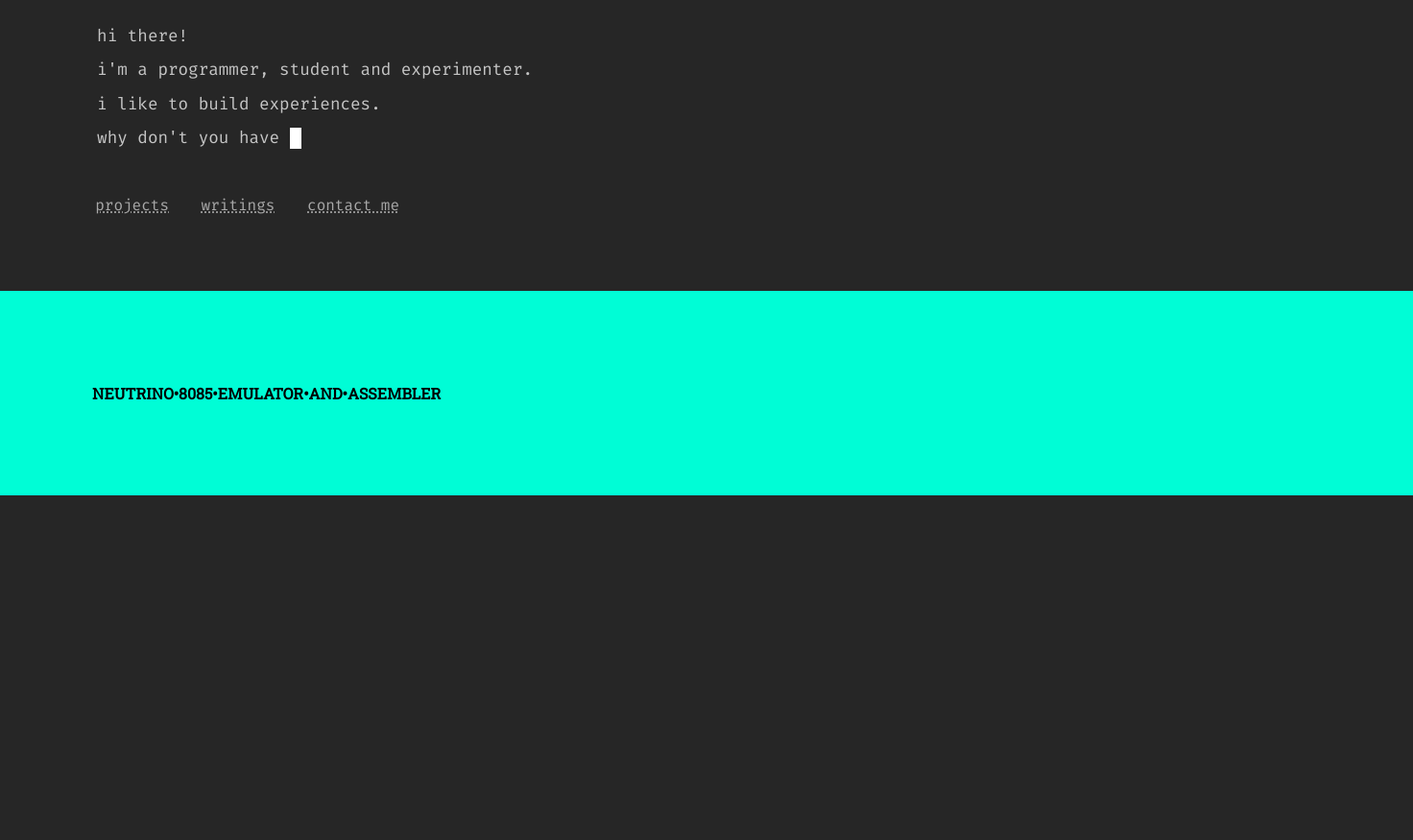
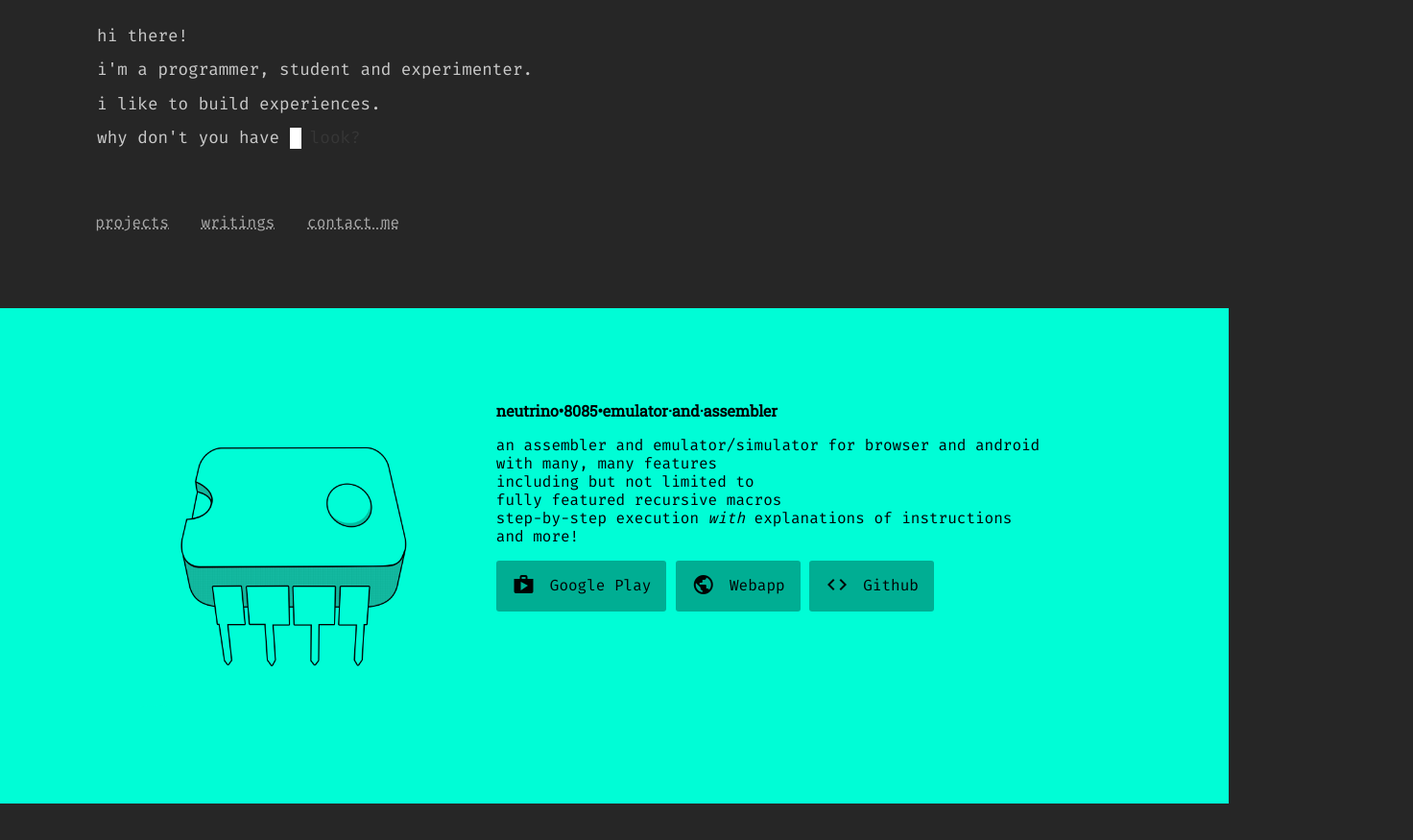
Before and after one commit to therdas/therdas.github.io_old, a website built with webpack: page html/index.html in a window 1280 px wide. Shown: the part 195-1070 px from the top of the page at 96% size, 1472 px wide, since content can reach past the window. Before the commit the page ends 800 px from the top, so only its background shows below. Built offline with nearby package versions, Linux system fonts and the light colour scheme; files whose address does not match are found by name.

Commit message:
implemented project "Articles"

```diff
--- a/html/index.html
+++ b/html/index.html
@@ -4,6 +4,7 @@
 	<title>therdas</title>
 	<meta name="viewport" content="width=device-width, initial-scale=1.0" />
 	<link href="https://fonts.googleapis.com/css2?family=Fira+Mono:wght@400;500;700&family=Montserrat:wght@800&family=Roboto+Slab&display=swap" rel="stylesheet">
+	<link href="https://fonts.googleapis.com/icon?family=Material+Icons" rel="stylesheet">
 	<link rel="stylesheet" type="text/css" href="bundle.css">
 </head>
 <body>
@@ -30,9 +31,22 @@
 		</nav>
 	</main>
 	<article>
-		<div class="icon"></div>
+		<div class="icon"><img src="img/neutrinominlogo.png"/></div>
 		<div class="description">
-			<h2>neutrino•8085•emulator•and•assembler</h2>
+			<h2>neutrino•8085•emulator·and·assembler</h2>
+			<span class="text">
+				an assembler and emulator/simulator for browser and android<br/>
+				with many, many features<br/>
+				including but not limited to<br/>
+				fully featured recursive macros<br/>
+				step-by-step execution <i>with</i> explanations of instructions<br/>
+				and more!<br/>
+			</span>
+			<span class="links">
+				<a href=""><i class="material-icons">shop</i>Google Play</a>
+				<a href=""><i class="material-icons">public</i>Webapp</a>
+				<a href=""><i class="material-icons">code</i>Github</a>
+			</span>
 		</div>
 	</article>
 	<script type="text/javascript" src="main.bundle.js"></script>
--- a/sass/index.sass
+++ b/sass/index.sass
@@ -1,3 +1,5 @@
+
+
 body
     background-color: rgba(0,0,0,0.85)
     font-family: 'Fira Mono'
@@ -60,31 +62,70 @@
             animation: 0.75s blink step-end infinite
 
     p.intro.shadow                  //This is to ensure there is enough space for the element
-        padding-left: 1em           //It prevents reflows (hopefully)
+        padding-left: 1.2em           //It prevents reflows (hopefully)
         font-size: 1.1em
+        padding-top: 1em
         line-height: 2em
         position: relative
         display: block
-        opacity: 0
+        opacity: 0.1
 
 
 article
-    display: block
+    display: flex
+    flex-direction: row
+    flex-wrap: wrap
     margin-left: -5em
     width: calc(100% + 10em)
     background-color: #00fdd6
     padding: 6em
+    box-sizing: border-box
 
     &:first-of-type
         margin-top: 5em
 
+    div.icon
+        flex-grow: 1
+        text-align: center
+        img
+            width: 20em
+
+
     div.description
+        flex-grow: 1
+
         h2
             margin: 0
             padding: 0
             font-size: 1em
-            text-transform: uppercase
+            //text-transform: uppercase
             font-family: 'Roboto slab', sans-serif
+
+        span.text
+            margin-top: 1em
+            display: block
+
+        span.links
+            margin-top: 1em
+            display: block
+
+            a
+                display: inline-block
+                height: 3.3em
+                padding: 1em 1em 1em 3.5em
+                vertical-align: top
+                background-color: #00000050
+                border-radius: 3px
+                text-decoration: none
+                color: #000000fb
+                box-sizing: border-box
+                position: relative
+
+                i
+                    position: absolute
+                    left: 0.7em
+                    top: 0.55em
+
 
 @keyframes blink
     from, to
```
Also changed, not shown: img/neutrinominlogo.png (added).
